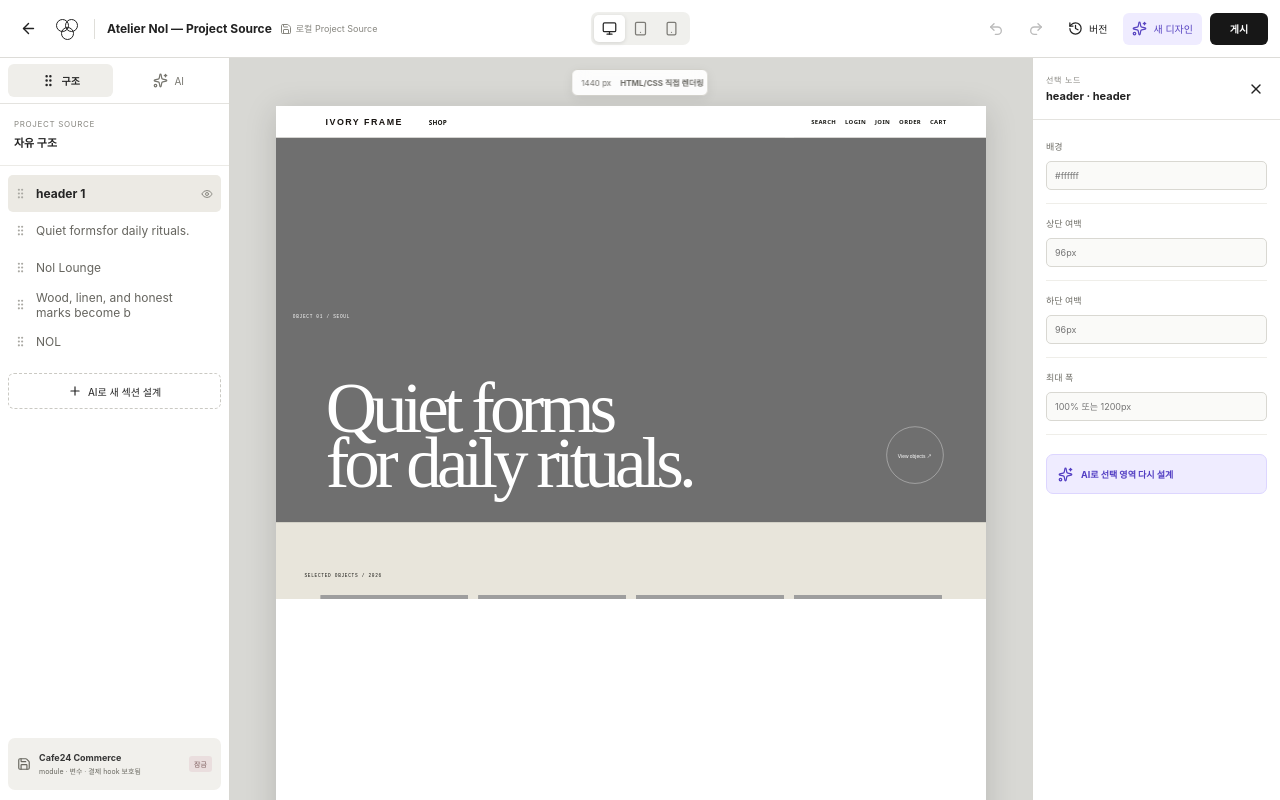
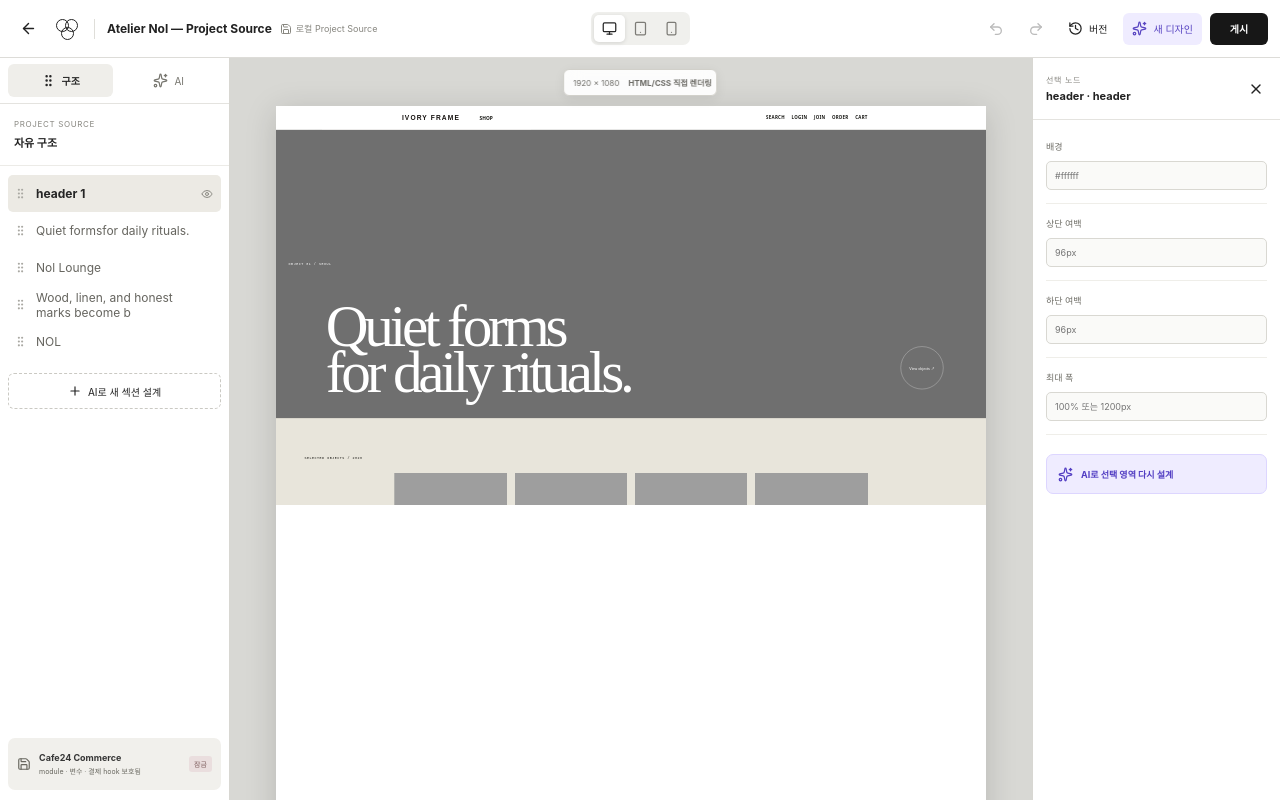
Before and after one commit to kimts827-draw/molive, a Next.js app: page /editor in a window 1280 px wide. Built offline with nearby package versions, Linux system fonts and the light colour scheme.

Commit message:
Add fixed editor preview viewports

```diff
--- a/components/editor/editor-canvas.tsx
+++ b/components/editor/editor-canvas.tsx
@@ -15,12 +15,12 @@ type EditorCanvasProps = {
 const editorOverlayCss = `
 [data-moire-id]{cursor:pointer}
 [data-moire-id][data-moire-editor-selected="true"]{outline:2px solid #7357e8!important;outline-offset:-2px!important}
-[data-moire-id]:hover{outline:1px dashed rgba(115,87,232,.7);outline-offset:-1px}
+[data-moire-id][data-moire-editor-hovered="true"]{outline:1px dashed rgba(115,87,232,.7);outline-offset:-1px}
 `;
 
 const PREVIEW_VIEWPORTS = {
-  desktop: { width: 1440, height: 1000 },
-  tablet: { width: 1024, height: 900 },
+  desktop: { width: 1920, height: 1080 },
+  tablet: { width: 1024, height: 768 },
   mobile: { width: 390, height: 844 },
 } as const;
 
@@ -57,10 +57,30 @@ export function EditorCanvas({ source, selection, onSelect, viewport }: EditorCa
     overlay.dataset.moireEditorOverlay = "true";
     overlay.textContent = editorOverlayCss;
     document.head.appendChild(overlay);
+    let hoveredTarget: HTMLElement | null = null;
+    const resolvePointerTarget = (event: MouseEvent | PointerEvent) => {
+      const iframe = iframeRef.current;
+      const frameScale = iframe && iframe.offsetWidth > 0 ? iframe.getBoundingClientRect().width / iframe.offsetWidth : 1;
+      const eventTarget = event.target as Element | null;
+      const correctedTarget = frameScale > 0 && frameScale < 1
+        ? document.elementFromPoint(event.clientX / frameScale, event.clientY / frameScale)
+        : eventTarget;
+      return typeof correctedTarget?.closest === "function" ? correctedTarget.closest<HTMLElement>("[data-moire-id]") : null;
+    };
+    document.addEventListener("pointermove", (event) => {
+      const target = resolvePointerTarget(event);
+      if (target === hoveredTarget) return;
+      hoveredTarget?.removeAttribute("data-moire-editor-hovered");
+      target?.setAttribute("data-moire-editor-hovered", "true");
+      hoveredTarget = target;
+    }, { passive: true });
+    document.documentElement.addEventListener("pointerleave", () => {
+      hoveredTarget?.removeAttribute("data-moire-editor-hovered");
+      hoveredTarget = null;
+    });
     document.addEventListener("click", (event) => {
       event.preventDefault();
-      const eventTarget = event.target as Element | null;
-      const target = typeof eventTarget?.closest === "function" ? eventTarget.closest<HTMLElement>("[data-moire-id]") : null;
+      const target = resolvePointerTarget(event);
       if (!target?.dataset.moireId) return;
       onSelect({ id: target.dataset.moireId, type: target.dataset.moireType || "element", tagName: target.tagName.toLowerCase() });
     });
@@ -94,6 +114,10 @@ export function EditorCanvas({ source, selection, onSelect, viewport }: EditorCa
       <iframe
         ref={iframeRef}
         className={`project-source-frame viewport-${viewport}`}
+        width={previewViewport.width}
+        height={previewViewport.height}
+        data-preview-preset={viewport}
+        data-preview-scale={previewScale}
         style={{ width: previewViewport.width, height: previewViewport.height, transform: `scale(${previewScale})` }}
         title="Project Source 미리보기"
         sandbox="allow-same-origin"
--- a/components/editor/editor-shell.tsx
+++ b/components/editor/editor-shell.tsx
@@ -398,7 +398,7 @@ export function EditorShell({ initialSource, projectId = null, initialVersions =
     <main className="editor-app">
       <header className="editor-topbar">
         <div className="topbar-left"><Link className="editor-back" href="/" aria-label="홈으로"><ArrowLeft size={17} /></Link><Brand compact /><span className="topbar-divider" /><b className="project-name">{source.name}</b><span className="saved-state"><Save size={12} /> {projectId ? "Supabase Project Source" : "로컬 Project Source"}</span></div>
-        <div className="viewport-switcher" aria-label="미리보기 기기"><button className={viewport === "desktop" ? "active" : ""} onClick={() => setViewport("desktop")}><Monitor size={15} /></button><button className={viewport === "tablet" ? "active" : ""} onClick={() => setViewport("tablet")}><Tablet size={15} /></button><button className={viewport === "mobile" ? "active" : ""} onClick={() => setViewport("mobile")}><Smartphone size={15} /></button></div>
+        <div className="viewport-switcher" aria-label="미리보기 기기"><button type="button" aria-label="Desktop 1920 × 1080" title="Desktop 1920 × 1080" className={viewport === "desktop" ? "active" : ""} onClick={() => setViewport("desktop")}><Monitor size={15} /></button><button type="button" aria-label="Tablet 1024 × 768" title="Tablet 1024 × 768" className={viewport === "tablet" ? "active" : ""} onClick={() => setViewport("tablet")}><Tablet size={15} /></button><button type="button" aria-label="Mobile 390 × 844" title="Mobile 390 × 844" className={viewport === "mobile" ? "active" : ""} onClick={() => setViewport("mobile")}><Smartphone size={15} /></button></div>
         <div className="topbar-actions"><button disabled={!past.length} onClick={undo} title="실행 취소"><Undo2 size={16} /></button><button disabled={!future.length} onClick={redo} title="다시 실행"><Redo2 size={16} /></button><button onClick={() => setShowVersions(true)}><History size={15} /> 버전</button><Link className="new-design-button" href="/#create"><Sparkles size={15} /> 새 디자인</Link><button className="publish-button" onClick={() => setShowPublish(true)}>게시</button></div>
       </header>
 
@@ -413,7 +413,7 @@ export function EditorShell({ initialSource, projectId = null, initialVersions =
           </> : <div className="ai-panel"><div className="ai-panel-title"><div className="ai-orb"><Sparkles /></div><div><b>AI Node Designer</b><span>{selectedNode ? `${selectedNode.type} · ${selectedNode.id}` : "영역을 선택하세요"}</span></div></div><div className="chat-messages">{messages.map((message) => <div className={`chat-message ${message.role}`} key={message.id}>{message.text}</div>)}{chatBusy && <div className="chat-message assistant thinking"><LoaderCircle size={14} /> 선택 영역의 코드를 설계 중</div>}</div><div className="suggestion-chips">{["이 Hero를 더 고급스럽게", "상품 하나를 크게", "구조를 완전히 새롭게"].map((text) => <button key={text} onClick={() => setChatInput(text)}>{text}</button>)}</div><div className="ai-input-wrap"><textarea value={chatInput} onChange={(event) => setChatInput(event.target.value)} onKeyDown={(event) => { if (event.key === "Enter" && !event.shiftKey) { event.preventDefault(); void submitAiEdit(); } }} placeholder="선택한 영역의 HTML/CSS만 수정합니다" /><button disabled={!chatInput.trim() || !selection || chatBusy} onClick={() => void submitAiEdit()}><Send size={15} /></button></div></div>}
         </aside>
 
-        <section className="editor-stage"><div className="stage-toolbar"><span>{viewport === "desktop" ? "1440 px" : viewport === "tablet" ? "1024 px" : "390 px"}</span><b>HTML/CSS 직접 렌더링</b></div><div className={`canvas-viewport viewport-${viewport}`}><EditorCanvas source={source} selection={selection} viewport={viewport} onSelect={(next) => { setSelection(next); setRightOpen(true); }} /></div></section>
+        <section className="editor-stage"><div className="stage-toolbar"><span>{viewport === "desktop" ? "1920 × 1080" : viewport === "tablet" ? "1024 × 768" : "390 × 844"}</span><b>HTML/CSS 직접 렌더링</b></div><div className={`canvas-viewport viewport-${viewport}`}><EditorCanvas source={source} selection={selection} viewport={viewport} onSelect={(next) => { setSelection(next); setRightOpen(true); }} /></div></section>
 
         {rightOpen && <aside className="editor-inspector"><div className="inspector-title"><div><span>선택 노드</span><b>{selectedNode ? `${selectedNode.tagName} · ${selectedNode.type}` : "선택 없음"}</b></div><button onClick={() => setRightOpen(false)}><X size={16} /></button></div>{selectedNode ? <NodeInspector node={selectedNode} projectId={projectId} onText={updateText} onAttribute={updateAttribute} onStyle={updateStyle} /> : <p className="empty-inspector">미리보기에서 텍스트, 이미지, 버튼 또는 섹션을 클릭하세요.</p>}{sectionNodeId() && <div className="section-actions"><button onClick={duplicateSection}><Copy size={14} /> 복제</button><button onClick={() => toggleHidden()}><EyeOff size={14} /> 숨김</button><button className="danger" onClick={deleteSection}><Trash2 size={14} /> 삭제</button></div>}<button className="inspector-ai-button" onClick={() => setLeftPanel("ai")}><Sparkles size={15} /> AI로 선택 영역 다시 설계</button></aside>}
       </div>
```
Also changed, not shown: 1 other file (tests, documents, lock files or other folders).
